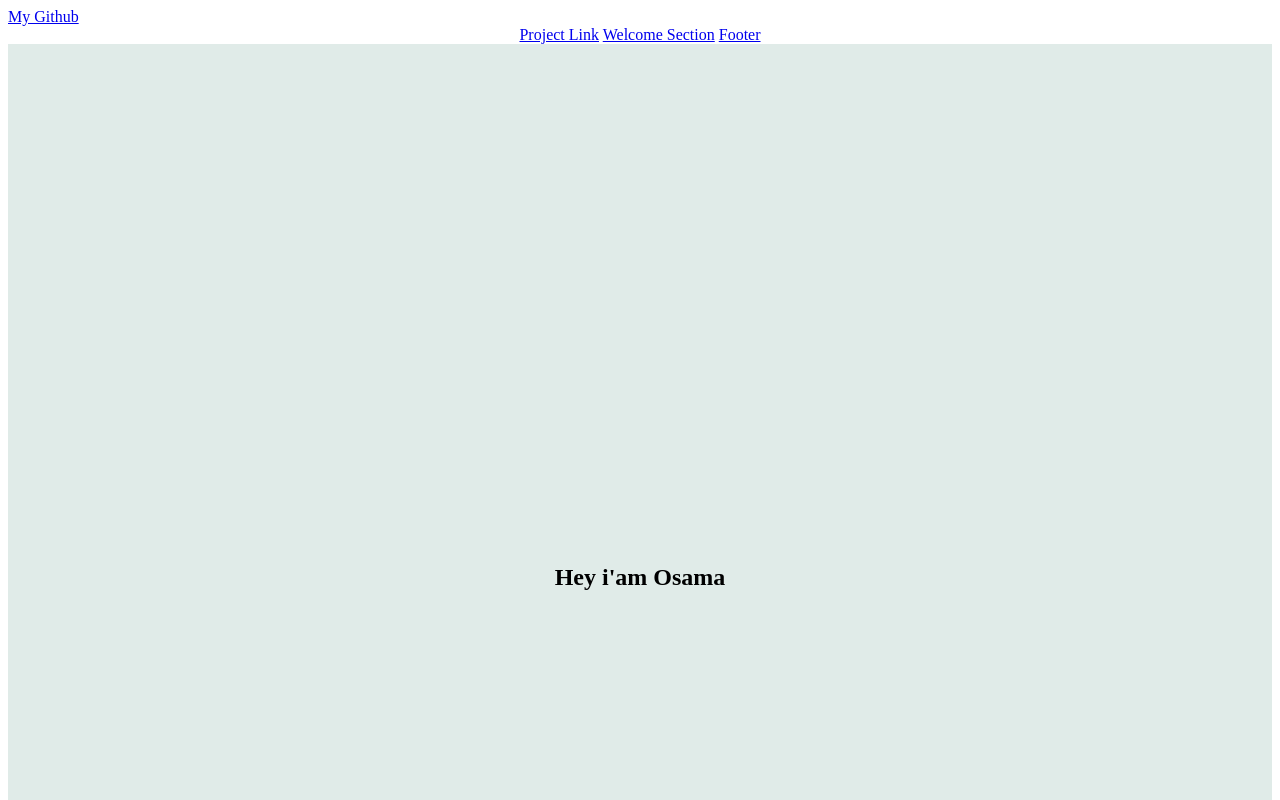
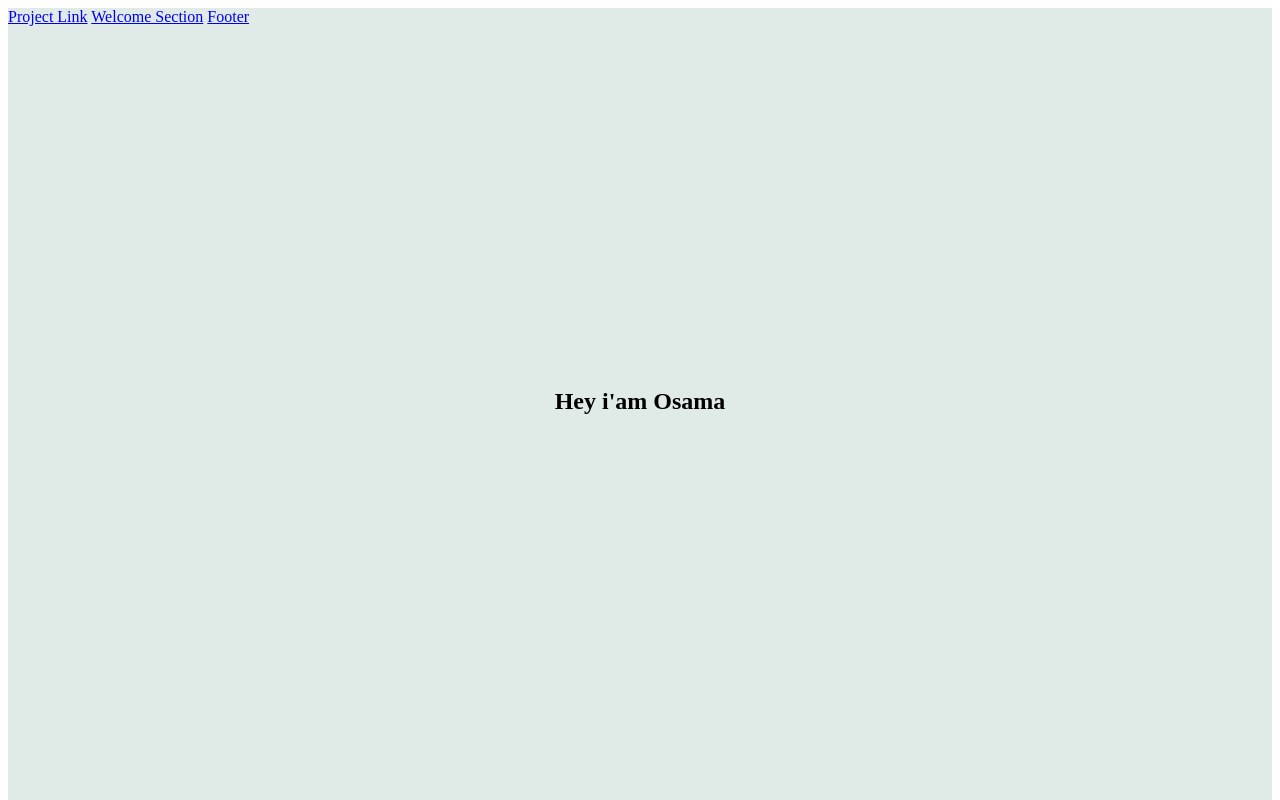
Before and after one commit to oahmaro/microverse_collaborative_C, a plain HTML site: page index.html in a window 1280 px wide. Shown: the top 800 px of the page. Drawn offline with Linux system fonts and the light colour scheme.

Commit message:
User stories 10 & 11

```diff
--- a/css/style.css
+++ b/css/style.css
@@ -1,5 +1,6 @@
 #navbar {
-  text-align: center
+  margin: auto;
+  position:fixed
 }
 
 @media screen and (max-width: 800px) {
@@ -9,10 +10,10 @@
 }
 
 #welcome-section {
-  padding-top: 500px;
-  padding-bottom: 500px;
+  padding-top: 45vh;
   text-align: center;
-   background-color:#e0ebe8
+   background-color:#e0ebe8;
+   min-height: 55vh
 }
 
 .headline {
--- a/index.html
+++ b/index.html
@@ -7,8 +7,6 @@
   </head>
 
   <body>
-    <a target='_blank' id='profile-link' href="https://www.github.com/oahmaro">My Github</a>
-
     <nav id='navbar'>
       <a href="#projects">Project Link</a>
       <a href="#welcome-section">Welcome Section</a>
@@ -47,5 +45,6 @@
     -->
     <script  src="js/index.js"></script>
     <script src="https://cdn.freecodecamp.org/testable-projects-fcc/v1/bundle.js"></script>
+    <a target='_blank' id='profile-link' href="https://www.github.com/oahmaro">My Github</a>
   </body>
 </html>
```
